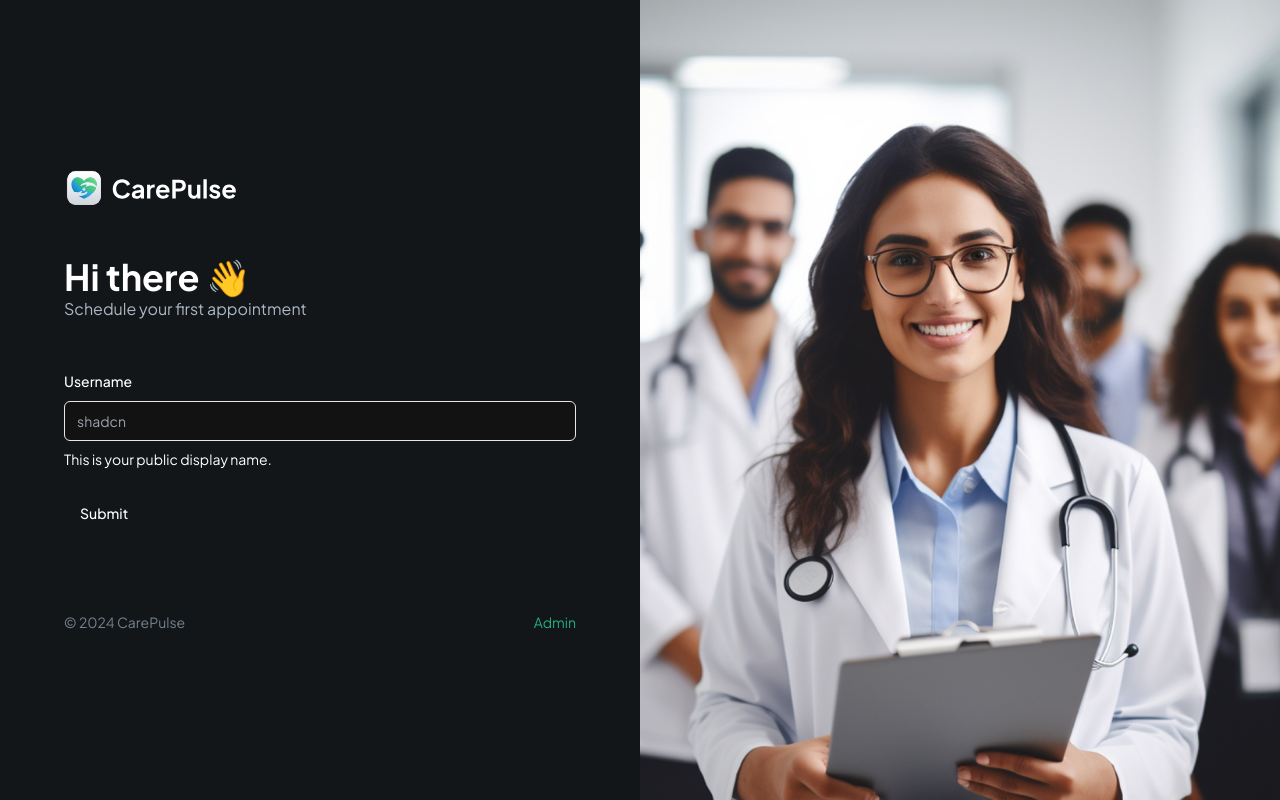
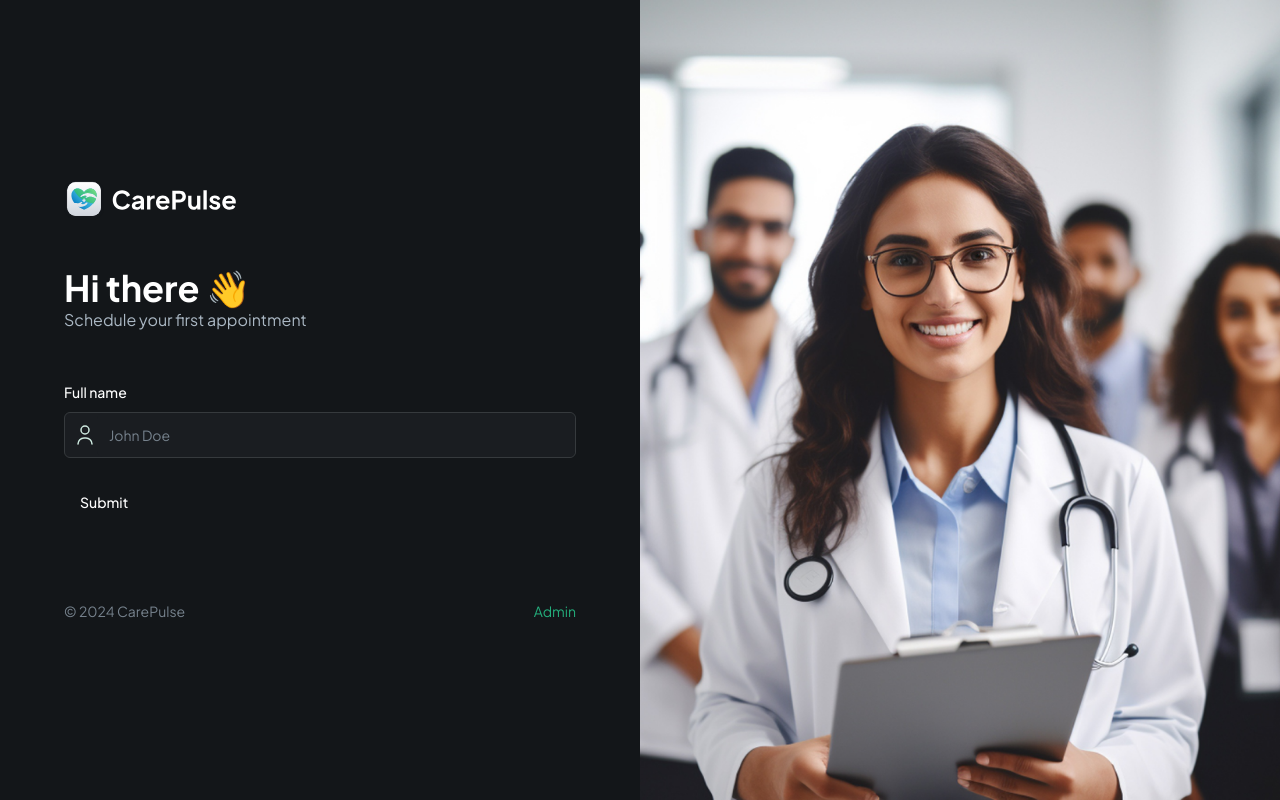
Before and after one commit to Sweep76/pms, a Next.js app: page / in a window 1280 px wide. Built offline with nearby package versions, Linux system fonts and the light colour scheme.

Commit message:
feat: adjust customformfield assets

```diff
--- a/components/CustomFormField.tsx
+++ b/components/CustomFormField.tsx
@@ -10,26 +10,70 @@ import {
 } from "@/components/ui/form"
 import { Input } from "@/components/ui/input"
 import { Control } from "react-hook-form"
+import { FormFieldType } from "./forms/PatientForm"
+import Image from "next/image"
 
 interface CustomProps {
   control: Control<any>,
+  fieldType: FormFieldType,
+  name: string,
+  label?: string,
+  placeholder?: string,
+  iconSrc?: string,
+  iconAlt?: string,
+  disabled?: boolean,
+  dateFormmat?: string,
+  showTimeSelect?: boolean,
+  children?: React.ReactNode,
+  renderSkeleton?: (field: any) => React.ReactNode,
 }
 
-const CustomFormField = ({ control }: CustomProps) => {
+const RenderField = ({ field, props }: { field: any; props: CustomProps }) => {
+  const { fieldType, iconSrc, iconAlt, placeholder, } = props;
+
+  switch (fieldType) {
+    case FormFieldType.INPUT:
+      return (
+        <div className="flex rounded-md border border-dark-500 bg-dark-400">
+          {iconSrc && (
+            <Image
+              src={iconSrc}
+              height={24}
+              width={24}
+              alt={iconAlt || 'icon'}
+              className='ml-2'
+            />
+          )}
+          <FormControl>
+            <Input
+              placeholder={placeholder}
+              {...field}
+              className="shad-input border-0"
+            />
+          </FormControl>
+        </div>
+      )
+    default:
+      break;
+  }
+}
+
+const CustomFormField = (props: CustomProps) => {
+  const {control, fieldType, name, label} = props;
+
   return (
     <FormField
     control={control}
-    name="username"
+    name={name}
     render={({ field }) => (
-      <FormItem>
-        <FormLabel>Username</FormLabel>
-        <FormControl>
-          <Input placeholder="shadcn" {...field} />
-        </FormControl>
-        <FormDescription>
-          This is your public display name.
-        </FormDescription>
-        <FormMessage />
+      <FormItem className="flex-1">
+        {fieldType !== FormFieldType.CHECKBOX && label && (
+            <FormLabel>{label}</FormLabel>
+        )}
+
+        <RenderField field={field} props={props} />
+
+        <FormMessage className="shad-error" />
       </FormItem>
     )}
   />
--- a/components/forms/PatientForm.tsx
+++ b/components/forms/PatientForm.tsx
@@ -5,8 +5,17 @@ import { useForm } from "react-hook-form"
 import { z } from "zod"
 import { Button } from "@/components/ui/button"
 import { Form } from "@/components/ui/form"
-import { Input } from "@/components/ui/input"
 import CustomFormField from "../CustomFormField"
+
+export enum FormFieldType {
+  INPUT = 'input',
+  TEXTAREA = 'textarea',
+  PHONE_INPUT = 'phone_input',
+  CHECKBOX = 'checkbox',
+  DATE_PICKER = 'datePicker',
+  SELECT = 'select',
+  SKELETON = 'skeleton',
+}
 
 const formSchema = z.object({
   username: z.string().min(2, {
@@ -39,7 +48,13 @@ const PatientForm = () => {
       </section>
 
       <CustomFormField
+        fieldType={FormFieldType.INPUT}
         control={form.control}
+        name="name"
+        label="Full name"
+        placeholder="John Doe"
+        iconSrc="/assets/icons/user.svg"
+        iconAlt="user"
       />
 
       <Button type="submit">Submit</Button>
```
